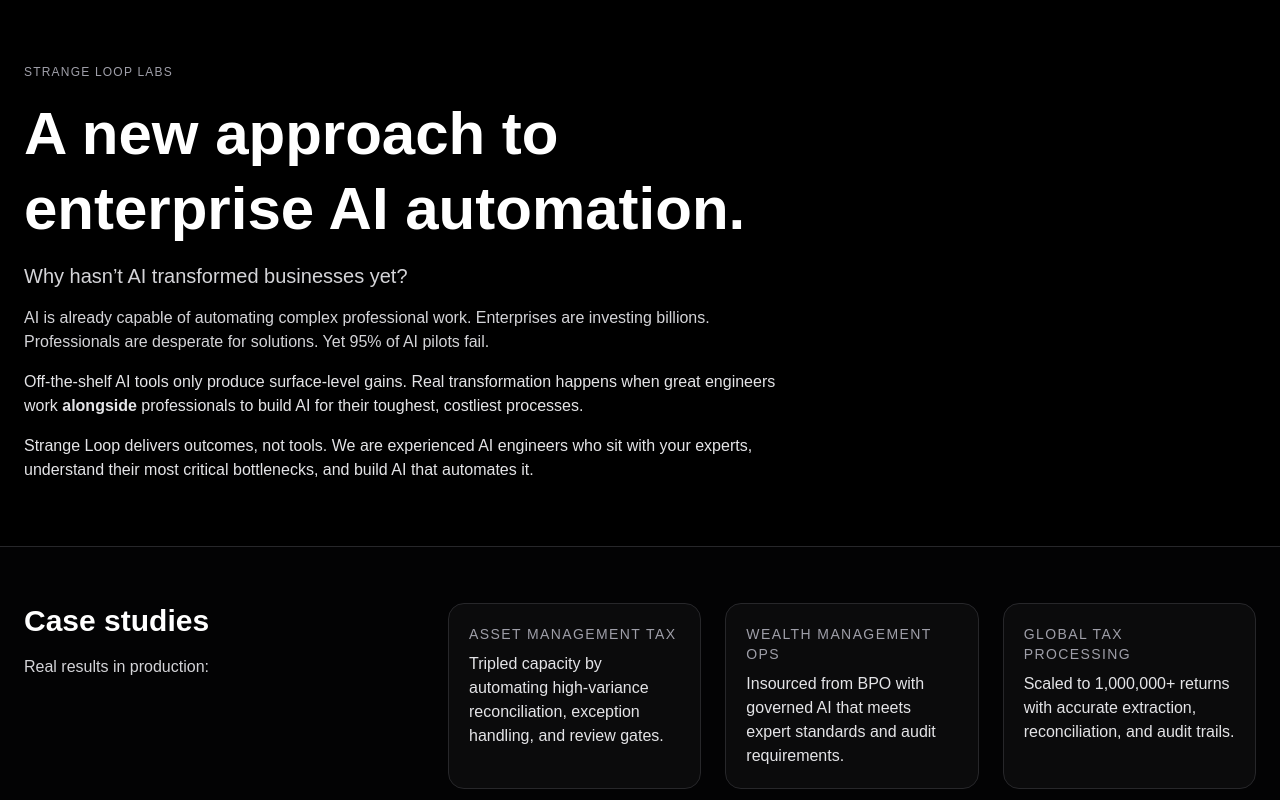
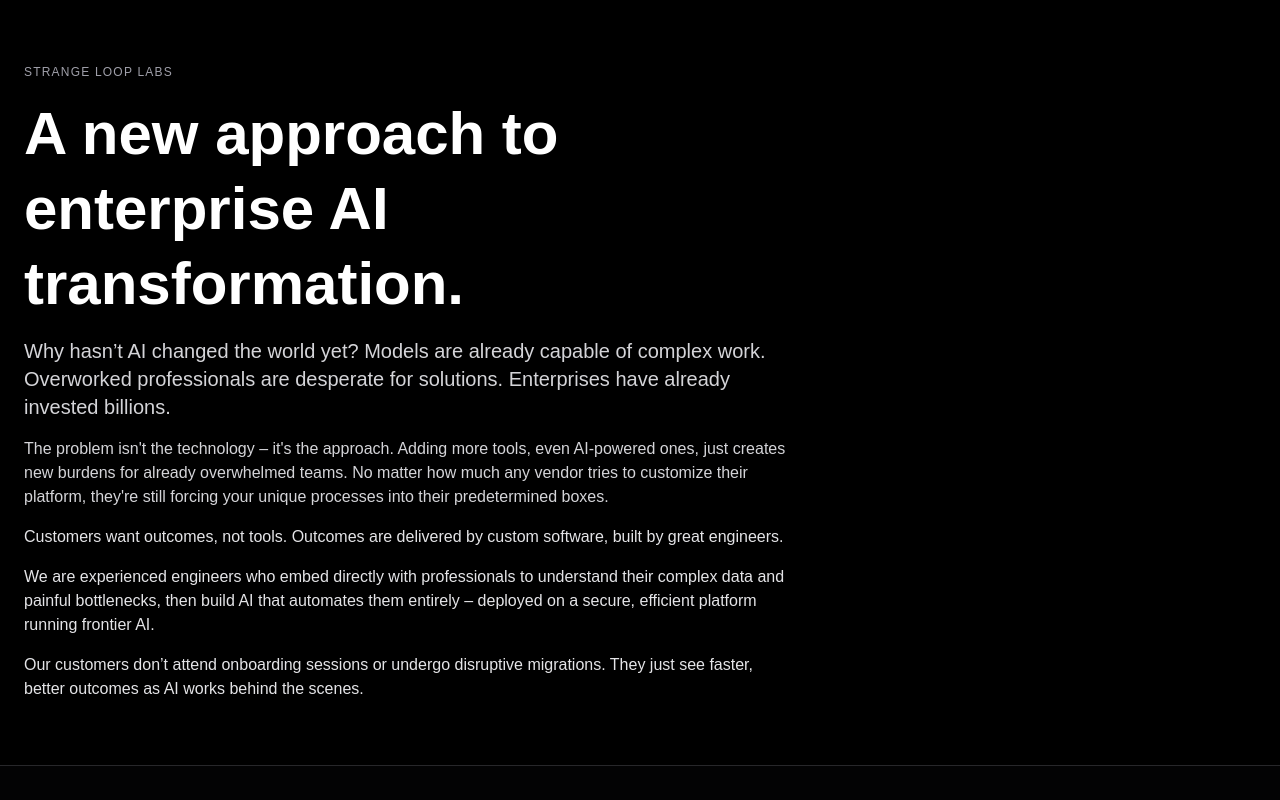
Before and after one commit to rickbhardwaj/strange-loop-manifesto, a Next.js app: page / in a window 1280 px wide. Shown: the top 800 px of the page. Built offline with nearby package versions, Linux system fonts and the light colour scheme.

Commit message:
Update hero copy to enterprise AI transformation narrative as provided

```diff
--- a/src/app/page.tsx
+++ b/src/app/page.tsx
@@ -8,19 +8,22 @@
           <div className="max-w-3xl space-y-4">
             <p className="uppercase tracking-widest text-xs text-zinc-400">Strange Loop Labs</p>
             <h1 className="text-4xl md:text-6xl font-semibold leading-tight">
-              A new approach to enterprise AI automation.
+              A new approach to enterprise AI transformation.
             </h1>
             <p className="text-lg md:text-xl text-zinc-300">
-              Why hasn’t AI transformed businesses yet?
+              Why hasn’t AI changed the world yet? Models are already capable of complex work. Overworked professionals are desperate for solutions. Enterprises have already invested billions.
             </p>
             <p className="text-zinc-300 hidden md:block">
-              AI is already capable of automating complex professional work. Enterprises are investing billions. Professionals are desperate for solutions. Yet 95% of AI pilots fail.
+              The problem isn't the technology – it's the approach. Adding more tools, even AI-powered ones, just creates new burdens for already overwhelmed teams. No matter how much any vendor tries to customize their platform, they're still forcing your unique processes into their predetermined boxes.
             </p>
             <p className="text-zinc-200">
-              Off-the-shelf AI tools only produce surface‑level gains. Real transformation happens when great engineers work <span className="font-semibold">alongside</span> professionals to build AI for their toughest, costliest processes.
+              Customers want outcomes, not tools. Outcomes are delivered by custom software, built by great engineers.
             </p>
             <p className="text-zinc-200">
-            Strange Loop delivers outcomes, not tools. We are experienced AI engineers who sit with your experts, understand their most critical bottlenecks, and build AI that automates it.
+              We are experienced engineers who embed directly with professionals to understand their complex data and painful bottlenecks, then build AI that automates them entirely – deployed on a secure, efficient platform running frontier AI.
+            </p>
+            <p className="text-zinc-200">
+              Our customers don’t attend onboarding sessions or undergo disruptive migrations. They just see faster, better outcomes as AI works behind the scenes.
             </p>
           </div>
         </div>
```
